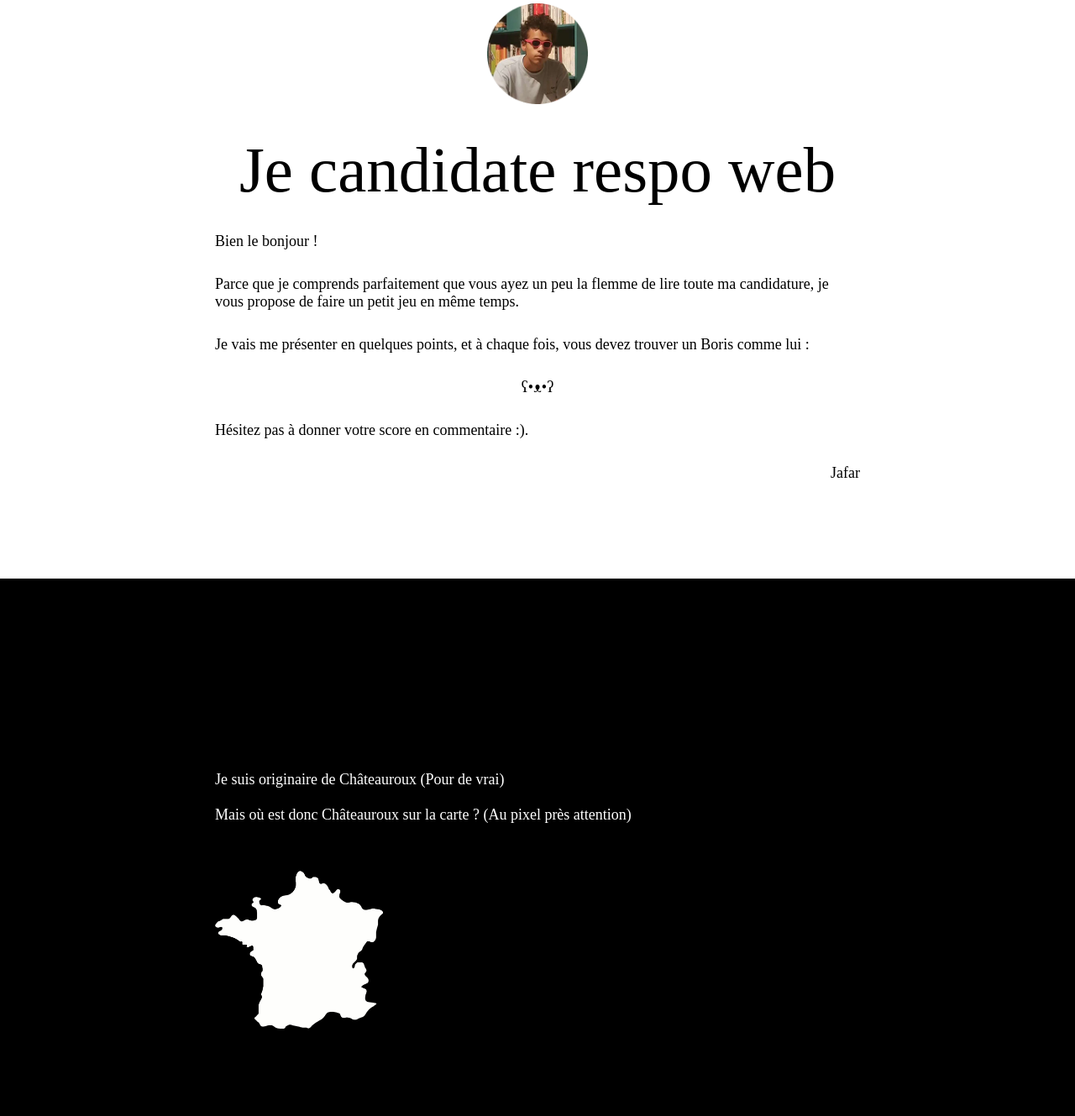
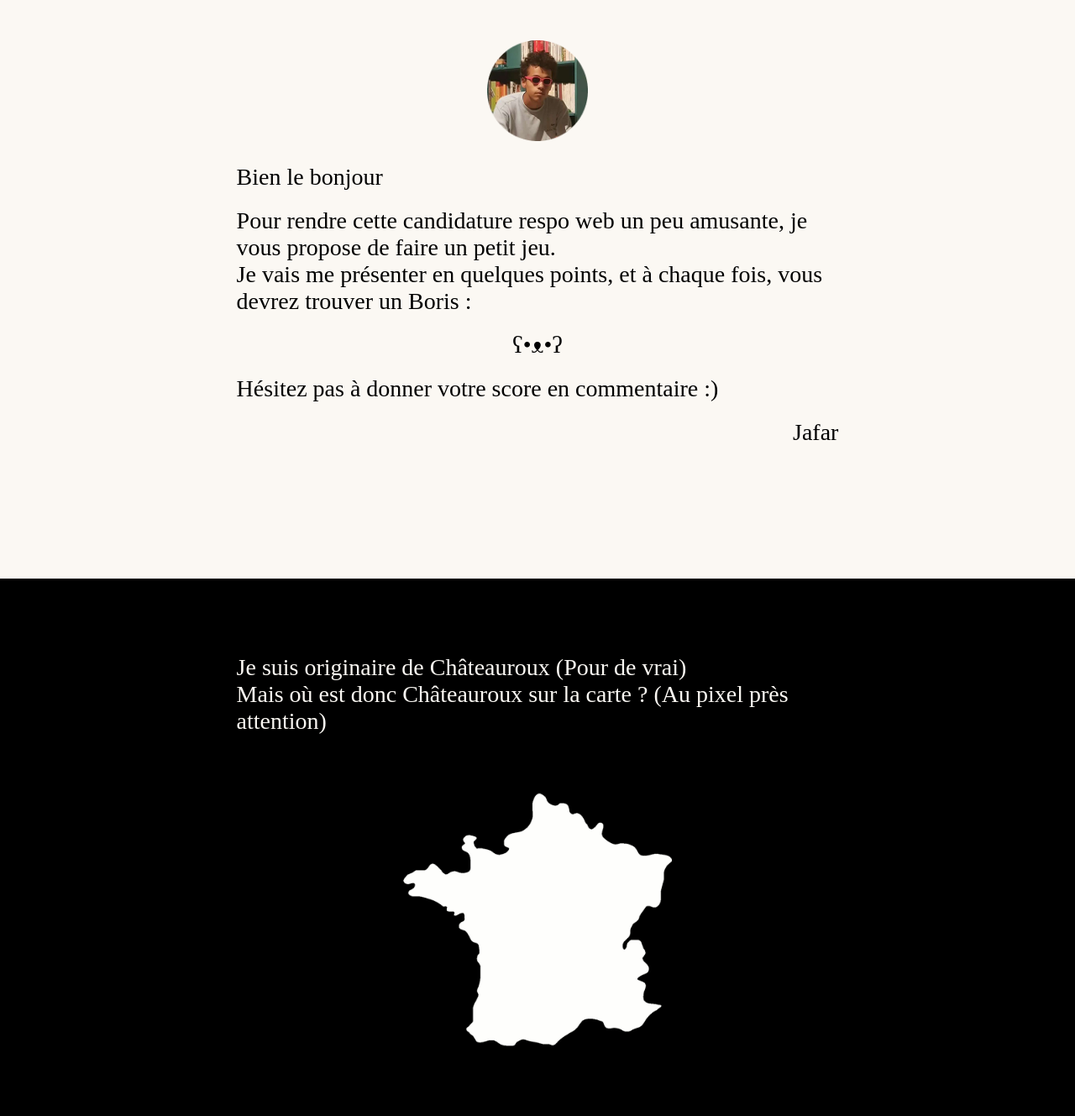
Before and after one commit to kiwicantfly/candidature_web_bda, a plain HTML site: page index.html in a window 1280 px wide. Shown: the part 111-1440 px from the top of the page at 84% size. Drawn offline with nearby package versions, Linux system fonts and the light colour scheme; a web font is replaced by a local one.

Commit message:
Ajustements responsive ; Suppression du titre

```diff
--- a/index.html
+++ b/index.html
@@ -9,53 +9,44 @@
 </head>
 <body>
     <main>
-        <section class="hero-section white">
-            <div class="section-item"
-                 style="text-align: center;">
-                <img class="profil-picture"
-                src="images/image.png"
-                alt="Une tête d'abruti."
-                style="width: min(15vh, 120px)">
+
+        <section id="hero-section" class="white">
+            <div class="section-item" style="text-align: center;">
+                <img id="profil-picture" src="images/image.png" alt="Une tête d'abruti">
             </div>
-            <h1 class="section-item"
-                style="font-weight: 500; text-align: center; font-size: clamp(6vw, 46px, 8vw);">
-                Je candidate respo web
-            </h1>
             <p class="section-item">
-                Bien le bonjour !
+                Bien le bonjour
             </p>
             <p class="section-item">
-                Parce que je comprends parfaitement que vous ayez un peu la flemme de lire toute ma candidature, je vous propose de faire un petit jeu en même temps.
+                Pour rendre cette candidature respo web un peu amusante, je vous propose de faire un petit jeu.
+                <br>
+                Je vais me présenter en quelques points, et à chaque fois, vous devrez trouver un Boris :
             </p>
-            <p class="section-item">
-                Je vais me présenter en quelques points, et à chaque fois, vous devez trouver un Boris comme lui :
-            </p>
-            <p class="section-item"
-                style="text-align: center">
+            <p class="section-item boris">
                 ʕ•ᴥ•ʔ
             </p>
             <p class="section-item">
-                Hésitez pas à donner votre score en commentaire :).
+                Hésitez pas à donner votre score en commentaire :)
             </p>
             <p style="text-align: right">
                 Jafar
             </p>
         </section>
-        <section class="black">
-            <p>Je suis originaire de Châteauroux (Pour de vrai)</p>
+
+        <section id="chateauroux" class="black">
+            <p>Je suis originaire de Châteauroux (Pour de vrai)
             <br>
-            <p>Mais où est donc Châteauroux sur la carte ? (Au pixel près attention)</p>
-            <div id="map-container" class="section-item" style="text-align: center;">
-                <img class="map-france"
-                    id = "target-image"
-                    src="images/mapwithtag.png"
-                    alt="carte-de-la-france"
-                    style="height: 100%; width: 100%; cursor: pointer;"
-                >
+            Mais où est donc Châteauroux sur la carte ? (Au pixel près attention)</p>
+            <div id="map-container">
+                <div id="background-map">
+                    <img id = "target-image" src="images/mapwithtag.png">
+                </div>
             </div>
-            <p id="success-message">Bravo ! Tu as cliqué au bon endroit.</p>
+            <p id="success-message" class="section-item">Excellent ! Voici ton premier Boris :</p>
+            <p id="chateauroux-hidden-boris" class="boris">ʕ•ᴥ•ʔ</p>
         </section>
-        <section class="white">
+
+        <section id="gentile" class="white">
             <p>Quel est le gentilé de la ville de Châteauroux ?</p>
             <br>
             <form>
@@ -69,10 +60,13 @@
                 <p class="answer" id="answer"></p>
             </form>
         </section>
-        <section class="black">
+
+        <section id="sentence" class="black">
             <div class="sentence" id="sortable"></div>
-            <div id="message">Bravo ! Tu as réussi. Voici un autre Boris : ʕ•ᴥ•ʔ</div>
+            <div id="message">Bravo ! Tu as réussi. Voici un autre Boris :</div>
+            <p class="section-item hidden-boris">ʕ•ᴥ•ʔ</p>
         </section>
+
         <section class="white">
             <p>Goodbye.</p>
         </section>
--- a/script.js
+++ b/script.js
@@ -59,6 +59,9 @@ radios.forEach(radio => {
 const image = document.getElementById("map-container");
 const answerMap = document.getElementById("target-image")
 const message = document.getElementById("success-message");
+const chateaurouxHiddenBoris = document.getElementById("chateauroux-hidden-boris");
+
+
 
 image.addEventListener("click", function(event) {
     const rect = image.getBoundingClientRect();
@@ -67,14 +70,17 @@ image.addEventListener("click", function(event) {
 
     const targetX = 47; // Coordonnée X relative (en %)
     const targetY = 51; // Coordonnée Y relative (en %)
-    const tolerance = 10 // Tolérance de clic en %
+    const tolerance = 3 // Tolérance de clic en %
 
     if (Math.abs(clickX - targetX) <= tolerance && Math.abs(clickY - targetY) <= tolerance) {
-        message.style.display = "block";
+        message.style.visibility = "visible";
         answerMap.style.display = "block";
+        chateaurouxHiddenBoris.style.visibility = "visible";
 
     } else {
-        message.style.display = "none";
+        message.style.visibility = "hidden";
         answerMap.style.display = "none";
+        chateaurouxHiddenBoris.style.visibility = "hidden";
+
     }
 });
--- a/style.css
+++ b/style.css
@@ -1,6 +1,7 @@
 :root {
-    --black: #232323;
-    --white: #fff;
+    --black: black/*#232323*/;
+    --white: #fbf8f3;
+    --corail: #fcba8e;
 }
 
 * {
@@ -19,7 +20,7 @@ html {
 }
 
 ::selection {
-    background: #fcba8e;
+    background: var(--corail);
 }
 
 body {
@@ -34,8 +35,11 @@ main {
 }
 
 section {
-    height: 100vh;
-    padding: 5rem 10vw;
+    height: 100%;
+    padding-left: 10vw;
+    padding-right: 10vw;
+    padding-top: auto;
+    padding-bottom: auto;
     scroll-snap-align: start;
 
     display: flex;
@@ -43,33 +47,88 @@ section {
     justify-content: center;
     align-items: left;
 
-    font-size: min(3vw, 18px);
+    font-size: min(5vw, 28px);
 }
 
 @media (min-width: 500px) {
     section {
-        padding: 5rem 20vw;
+        padding-left: 22vw;
+        padding-right: 22vw;
+        padding-top: auto;
+        padding-bottom: auto;
     }
   }
 
 
 .section-item {
-    margin-bottom: 30px;
+    margin-bottom: 20px;
 }
 
 .white {
-    background-color: white;
-    color: black;
+    background-color: var(--white);
+    color: var(--black);
 }
 
 .black {
-    background-color: black;
-    color: white;
+    background-color: var(--black);
+    color: var(--white);
 }
 
-/*---------------------------------------------------------------------------------*/
+.boris {
+    text-align: center;
+}
 
-/*---------------------------------------------------------------------------------*/
+
+
+
+
+/* Hero section */
+
+#hero-section h1 {
+    font-weight: 500;
+    text-align: center;
+    font-size: clamp(5vw, 36px, 7vw);
+}
+
+#profil-picture {
+    width: min(15vh, 120px)
+}
+
+
+
+
+/* Chateauroux */
+
+#map-container {
+    display: flex;
+    justify-content: center;
+    align-items: center;
+    margin-top: 60px;
+    margin-bottom: 60px;
+}
+
+#background-map {
+    background-image: url(images/map.png);
+    background-repeat: no-repeat;
+    background-size: contain;
+    height: min(50vw, 320px);
+    width: min(50vw, 320px);
+    cursor: pointer;
+}
+
+#target-image {
+    display: none;
+    height: 100%;
+    width: 100%;
+    cursor: pointer;
+}
+
+#chateauroux-hidden-boris, #success-message {
+    visibility: hidden;
+}
+
+
+/**/
 
 label {
     display: block;
@@ -94,14 +153,14 @@ input[type='radio'] {
 .word {
     padding: 5px 15px;
     background: #283039;
-    color: white;
+    color: var(--white);
     border-radius: 5px;
     cursor: grab;
     user-select: none;
 }
 #message {
     font-size: 18px;
-    color: white;
+    color: var(--white);
     display: none;
 }
 
@@ -109,22 +168,6 @@ input[type='radio'] {
     position: relative;
 }
 
-#success-message {
-    display: none;
-}
+
 
 /*---------------------------------------------------------------------------------*/
-
-#map-container {
-    background-image: url(images/map.png);
-    background-repeat: no-repeat;
-    background-size: contain;
-    height: 200px;
-    width: 200px;
-    margin-top: 50px;
-    cursor: pointer;
-}
-
-.map-france {
-    display: none;
-}
```
